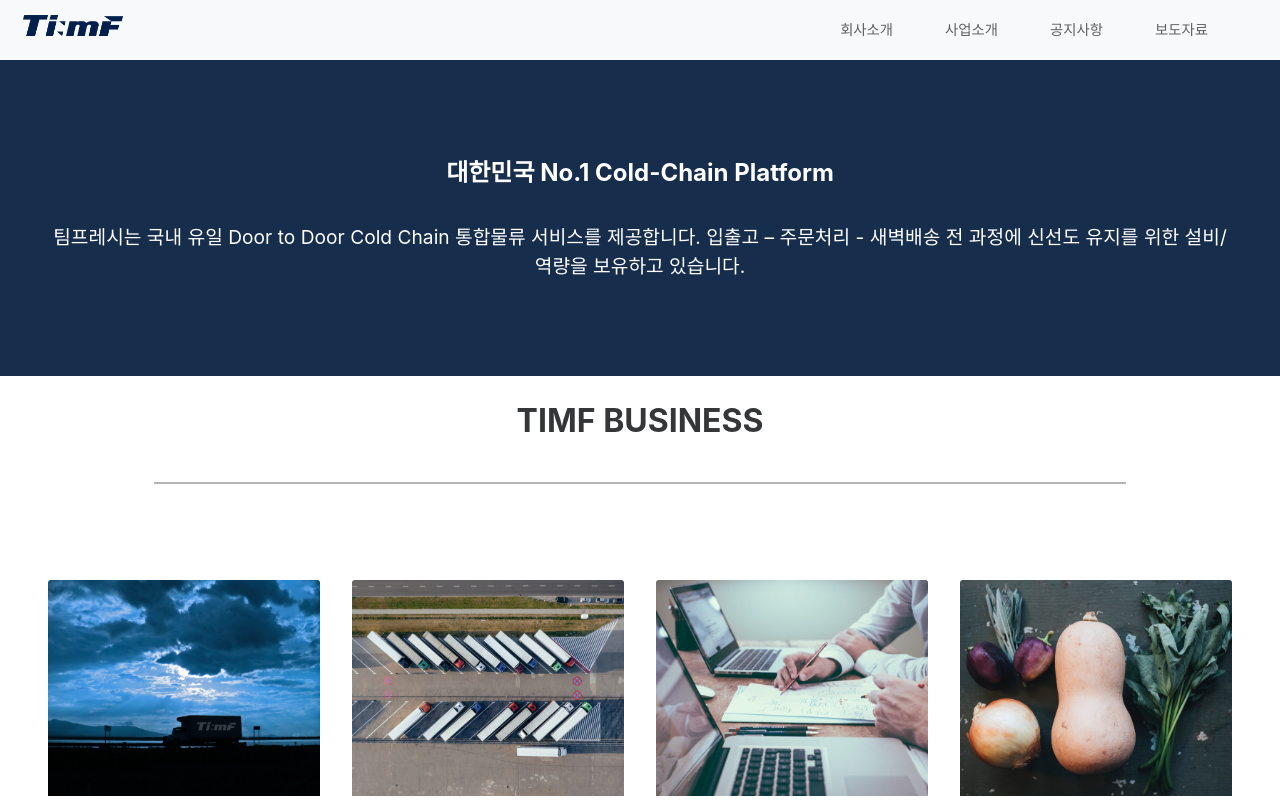
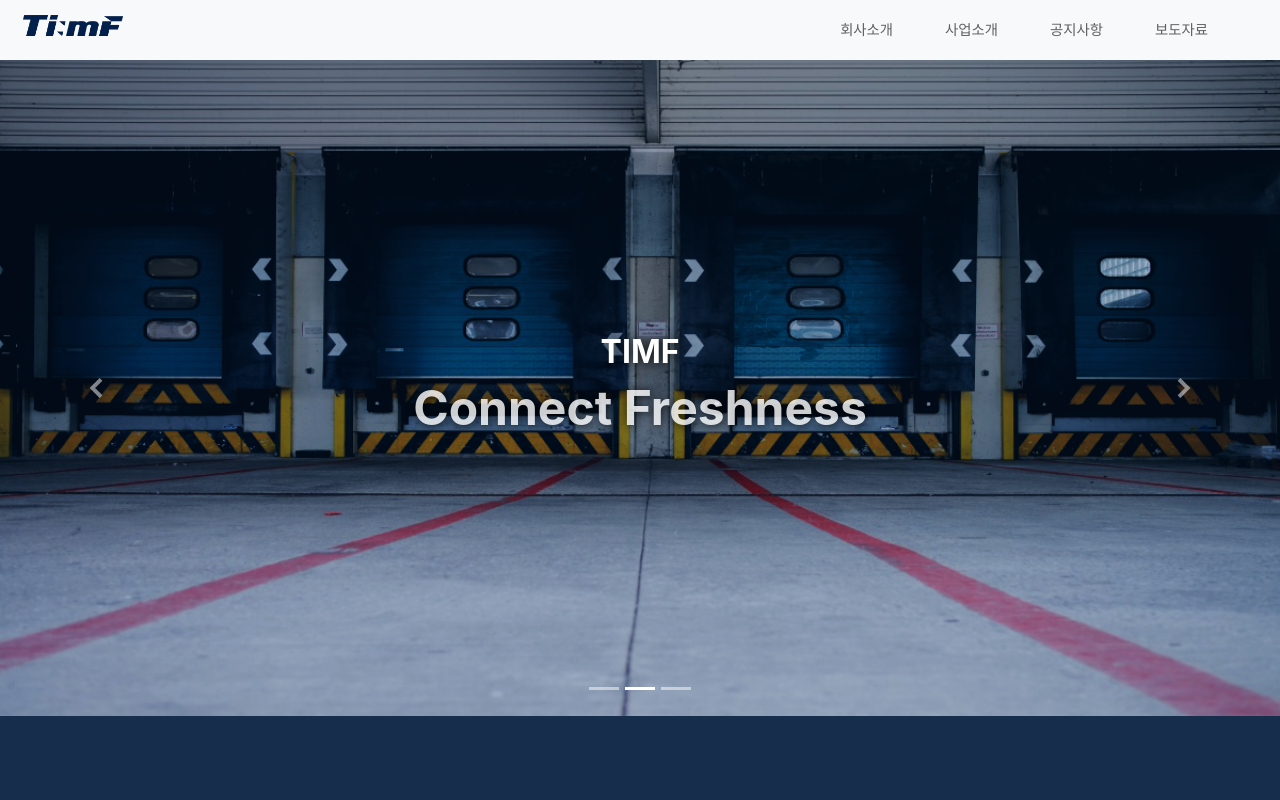
Before and after one commit to naeunchan/teamfresh, a React (Create React App) app: page / in a window 1280 px wide. Shown: the top 800 px of the page. Built offline with nearby package versions, Linux system fonts and the light colour scheme.

Commit message:
complete

```diff
--- a/src/components/Board/index.js
+++ b/src/components/Board/index.js
@@ -24,7 +24,7 @@
 
 const Section = styled.div`
     display: flex;
-    padding: 0 1rem;
+    padding: 1rem;
     flex-direction: column;
     flex: 1;
     max-width: 100%;
@@ -159,7 +159,7 @@
                     <BodyBox>
                         <BodyWrapper>
                             <Title style={BodyTitle}>TimF News</Title>
-                            <StyledA href="https://www.teamfresh.co.kr/pressrelease/pressReleaseList.do">
+                            <StyledA href="/pressrelease/pressReleaseList.do">
                                 <StyledImg src={add} alt="더보기" title="더보기" />
                             </StyledA>
                         </BodyWrapper>
--- a/src/components/Jumbotron/index.js
+++ b/src/components/Jumbotron/index.js
@@ -5,6 +5,7 @@
     width: 100%;
     padding: 0 15px;
     margin: 0 auto;
+    margin-bottom: 1rem;
     display: flex;
     flex-direction: column;
     justify-content: center;
--- a/src/components/Menu/index.js
+++ b/src/components/Menu/index.js
@@ -70,6 +70,7 @@
 `;
 
 const StyledA = styled.a`
+    cursor: pointer;
     display: block;
     color: ${({ isItem }) => (isItem ? "black" : "rgba(0, 0, 0, 0.5)")};
     padding: ${({ isItem }) => (isItem ? "12px 16px" : "0.5rem 1rem")};
@@ -143,7 +144,7 @@
             <StyledMenu className={toggle ? "show" : null} isToggled={toggle}>
                 <StyledUl>
                     <StyledLi onMouseEnter={handleMouseEnter1} onMouseLeave={handleMouseLeave1}>
-                        <StyledA href="/">
+                        <StyledA>
                             <StyledSpan>회사소개</StyledSpan>
                         </StyledA>
                         {hover1 && (
@@ -164,7 +165,7 @@
                         )}
                     </StyledLi>
                     <StyledLi onMouseEnter={handleMouseEnter2} onMouseLeave={handleMouseLeave2}>
-                        <StyledA href="/">
+                        <StyledA>
                             <StyledSpan>사업소개</StyledSpan>
                         </StyledA>
                         {hover2 && (
@@ -185,7 +186,7 @@
                         )}
                     </StyledLi>
                     <StyledLi onMouseEnter={handleMouseEnter3} onMouseLeave={handleMouseLeave3}>
-                        <StyledA href="/">
+                        <StyledA>
                             <StyledSpan>공지사항</StyledSpan>
                         </StyledA>
                         {hover3 && (
--- a/src/components/Slider/index.js
+++ b/src/components/Slider/index.js
@@ -1,8 +1,219 @@
-import React from "react";
+import React, { useEffect, useRef, useState } from "react";
 import styled from "@emotion/styled";
+import background1 from "../../images/background1.png";
+import background2 from "../../images/background2.png";
+import background3 from "../../images/background3.png";
+import left from "../../images/left.png";
+import right from "../../images/right.png";
+
+const SliderContainer = styled.div`
+    display: block;
+    position: relative;
+`;
+
+const StyledUl = styled.ul`
+    display: flex;
+    position: absolute;
+    left: 0;
+    right: 0;
+    bottom: 10px;
+    z-index: 20;
+    justify-content: center;
+    margin: 0 15% 1rem 15%;
+    padding: 0;
+    list-style: none;
+
+    @media (max-width: 576px) {
+        display: none;
+    }
+`;
+
+const StyledLi = styled.li`
+    position: relative;
+    flex: 0 1 auto;
+    width: 30px;
+    height: 3px;
+    text-indent: -999px;
+    background-color: ${({ selected }) =>
+        selected ? "rgba(255, 255, 255, 1)" : "rgba(255, 255, 255, 0.5)"};
+    margin: 0 3px;
+`;
+
+const Inner = styled.div`
+    position: relative;
+    width: 100%;
+    overflow: hidden;
+`;
+
+const SliderItem = styled.div`
+    display: flex;
+    position: relative;
+    align-items: center;
+    width: 100%;
+    perspective: 1000px;
+    backface-visibility: hidden;
+    transition: -webkit-transform 0.6s ease;
+    transition: transform 0.6s ease;
+    transition: transform 0.6s ease, -webkit-transform 0.6s ease;
+`;
+
+const SliderImg = styled.img`
+    width: 100%;
+    height: 100%;
+    image-rendering: unset;
+    vertical-align: middle;
+
+    @media (max-width: 576px) {
+        height: 20rem;
+    }
+`;
+
+const Caption = styled.div`
+    position: absolute;
+    top: 60%;
+    transform: translateY(-50%);
+    right: 15%;
+    left: 15%;
+    bottom: 20px;
+    z-index: 10;
+    padding: 0 1rem;
+    color: white;
+    text-align: center;
+`;
+
+const StyledH1 = styled.h1`
+    font-size: 200%;
+    font-weight; 500;
+    text-transform: uppercase;
+    text-shadow: rgb(0 0 0) 1px 1px 15px;
+    line-height: 1.2;
+    margin-top: 0;
+    margin-bottom: 0.5rem;
+
+    @media (max-width: 768px){
+        font-size: 120%;
+    }
+`;
+
+const StyledH3 = styled.h3`
+    font-size: 300%;
+    text-shadow: rgb(0 0 0) 1px 1px 10px;
+    padding-bottom: 1rem;
+    font-weight: 700;
+    opacity: 0.8;
+    line-height: 1.2;
+    margin-top: 0;
+    margin-bottom: 0.5rem;
+
+    @media (max-width: 768px) {
+        font-size: 160%;
+        text-shadow: rgb(0 0 0) 1px 1px 10px;
+        padding-bottom: 1rem;
+        font-weight: 700;
+        opacity: 0.8;
+    }
+`;
+
+const SliderDirection = styled.a`
+    position: absolute;
+    top: 0;
+    bottom: 0;
+    display: flex;
+    align-items: center;
+    justify-content: center;
+    width: 15%;
+    color: #fff;
+    text-align: center;
+    opacity: 0.5;
+    cursor: pointer;
+    text-decoration: none;
+    background-color: transparent;
+
+    &:hover {
+        color: #fff;
+        text-decoration: none;
+        outline: 0;
+        opacity: 0.9;
+    }
+`;
+
+const DirectionSpan = styled.span`
+    display: inline-block;
+    width: 20px;
+    height: 20px;
+    background: transparent no-repeat center center;
+    background-size: 100% 100%;
+`;
+
+const slideImage = [
+    {
+        h1: "대한민국 No.1",
+        h3: "Cold Chain Platform",
+        src: background1,
+        alt: "홈페이지 사진1",
+    },
+    {
+        h1: "Timf",
+        h3: "Connect Freshness",
+        src: background2,
+        alt: "홈페이지 사진2",
+    },
+    {
+        h1: "Commerce Trend",
+        h3: "신선식품 물류를 선도하는 시스템 구축",
+        src: background3,
+        alt: "홈페이지 사진3",
+    },
+];
 
 const Slider = ({ ...props }) => {
-    return <div></div>;
+    const [currentSlide, setCurrentSlide] = useState(0);
+    const totalSlide = 3;
+    const intervalRef = useRef();
+
+    const goToNextSlide = () => {
+        setCurrentSlide((currentSlide + 1) % totalSlide);
+    };
+
+    const goToPrevSlide = () => {
+        setCurrentSlide(currentSlide - 1 < 0 ? totalSlide - 1 : currentSlide - 1);
+    };
+
+    useEffect(() => {
+        intervalRef.current = setInterval(goToNextSlide, 5000);
+
+        return () => {
+            clearInterval(intervalRef.current);
+        };
+    }, [currentSlide]);
+
+    return (
+        <SliderContainer>
+            <StyledUl>
+                <StyledLi {...(currentSlide === 0 ? { selected: true } : null)} />
+                <StyledLi {...(currentSlide === 1 ? { selected: true } : null)} />
+                <StyledLi {...(currentSlide === 2 ? { selected: true } : null)} />
+            </StyledUl>
+            <Inner>
+                <SliderItem>
+                    <SliderImg
+                        src={slideImage[currentSlide].src}
+                        alt={slideImage[currentSlide].alt}
+                    />
+                    <Caption>
+                        <StyledH1>{slideImage[currentSlide].h1}</StyledH1>
+                        <StyledH3>{slideImage[currentSlide].h3}</StyledH3>
+                    </Caption>
+                </SliderItem>
+            </Inner>
+            <SliderDirection style={{ left: "0" }} onClick={goToPrevSlide}>
+                <DirectionSpan style={{ backgroundImage: `url(${left})` }} />
+            </SliderDirection>
+            <SliderDirection style={{ right: "0" }} onClick={goToNextSlide}>
+                <DirectionSpan style={{ backgroundImage: `url(${right})` }} />
+            </SliderDirection>
+        </SliderContainer>
+    );
 };
 
 export default Slider;
--- a/src/pages/HomePage/index.js
+++ b/src/pages/HomePage/index.js
@@ -3,10 +3,12 @@
 import Business from "../../components/Business";
 import Connect from "../../components/Connect";
 import Jumbotron from "../../components/Jumbotron";
+import Slider from "../../components/Slider";
 
 const HomePage = () => {
     return (
         <>
+            <Slider />
             <Jumbotron />
             <Business />
             <Board />
```
Also changed, not shown: src/images/left.png (added), src/images/right.png (added).
